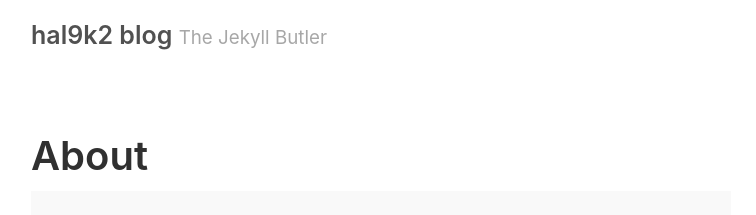
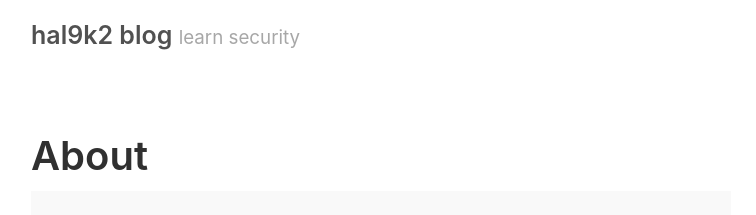
Before and after one commit to chosenonehacks/chosenonepl.github.io.old, a Jekyll site: the page built from about.md, in a window 1280 px wide. Shown: the top 215 px of the page, without its empty margins (259-1015 px from the left). Built offline with Jekyll 4.4.1, drawn with Linux system fonts in a browser that asks for light colours.

Commit message:
Update _config.yml

```diff
--- a/_config.yml
+++ b/_config.yml
@@ -3,8 +3,8 @@ permalink:           pretty
 
 # Setup
 title:               hal9k2 blog
-tagline:             The Jekyll Butler
-url:                 https://hal9k2.github.io
+tagline:             learn security
+url:
 paginate:            1
 baseurl:             ""
 
```
